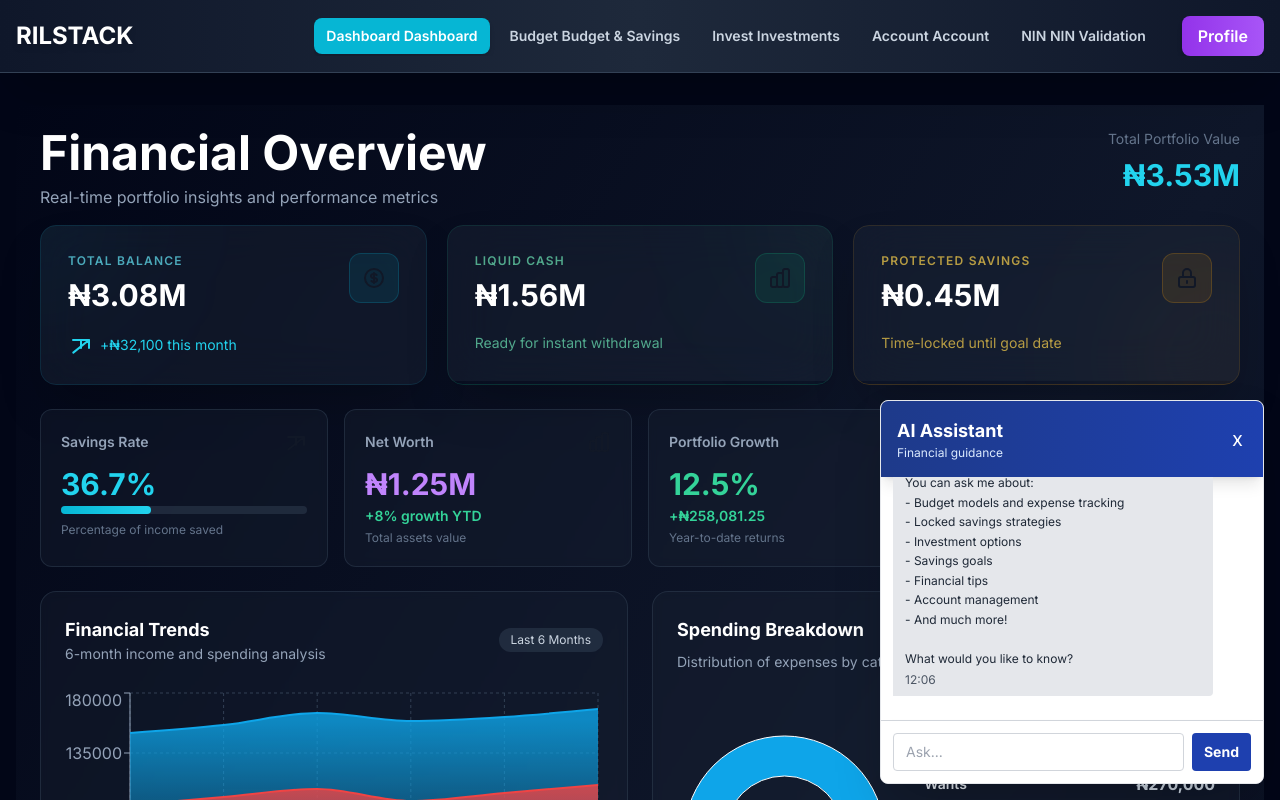
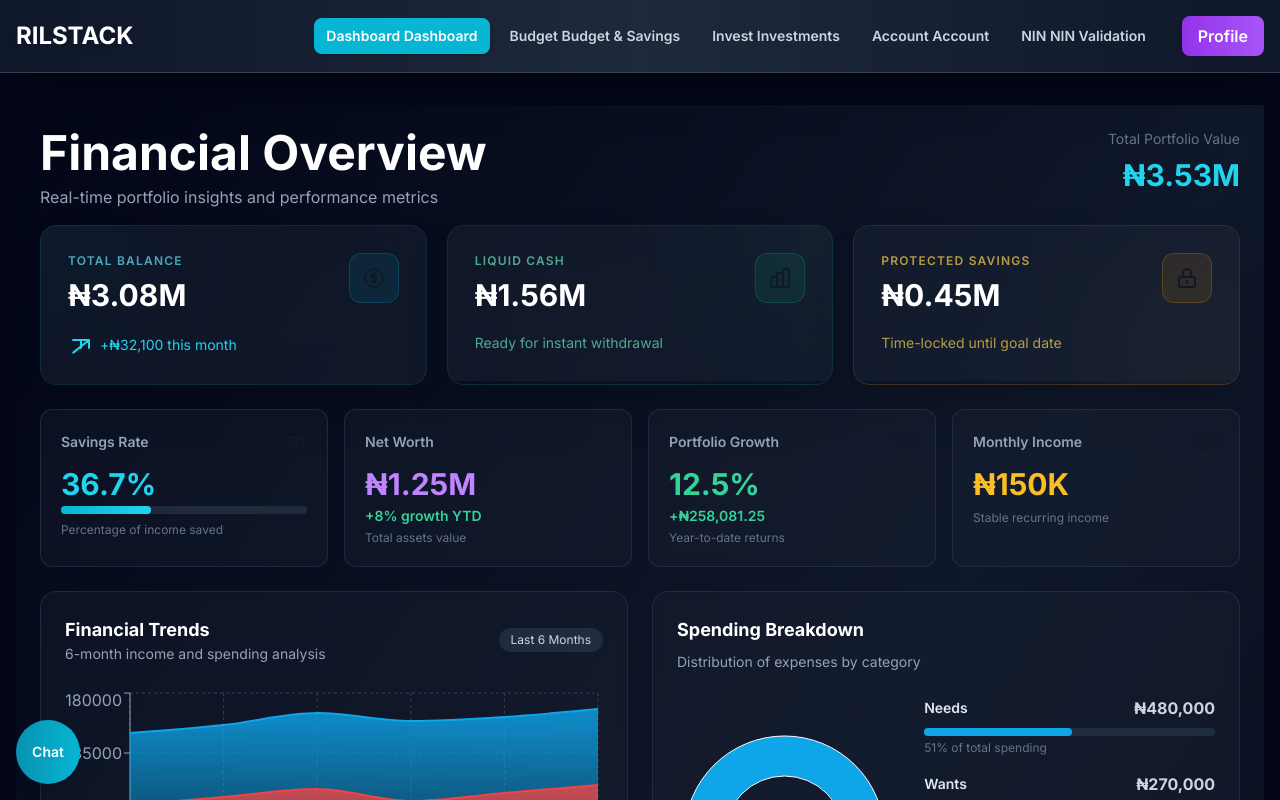
Before and after one commit to richyagbaps-cmd/rilstack, a Next.js app: page / in a window 1280 px wide. Shown: the top 800 px of the page. Built offline with nearby package versions, Linux system fonts and the light colour scheme.

Commit message:
Auto-minimize chatbot on load and move it left

```diff
--- a/src/app/page.tsx
+++ b/src/app/page.tsx
@@ -22,12 +22,19 @@ export default function Home() {
 
   useEffect(() => {
     const savedMode = localStorage.getItem('budgetMode');
+    const chatbotTimer = window.setTimeout(() => {
+      setShowChatbot(false);
+    }, 1000);
 
     if (savedMode === 'strict' || savedMode === 'relaxed') {
       setBudgetMode(savedMode);
     }
 
     setIsLoaded(true);
+
+    return () => {
+      window.clearTimeout(chatbotTimer);
+    };
   }, []);
 
   const handleModeSelect = (mode: 'strict' | 'relaxed') => {
@@ -80,7 +87,7 @@ export default function Home() {
 
       {showProfile && <UserProfile onClose={() => setShowProfile(false)} />}
 
-      <div className="fixed bottom-0 right-0 z-40 flex items-end gap-4 p-4">
+      <div className="fixed bottom-0 left-0 z-40 flex items-end gap-4 p-4">
         {showChatbot ? (
           <AIChatbot onClose={() => setShowChatbot(false)} />
         ) : (
```
Also changed, not shown: 1 other file (tests, documents, lock files or other folders).
